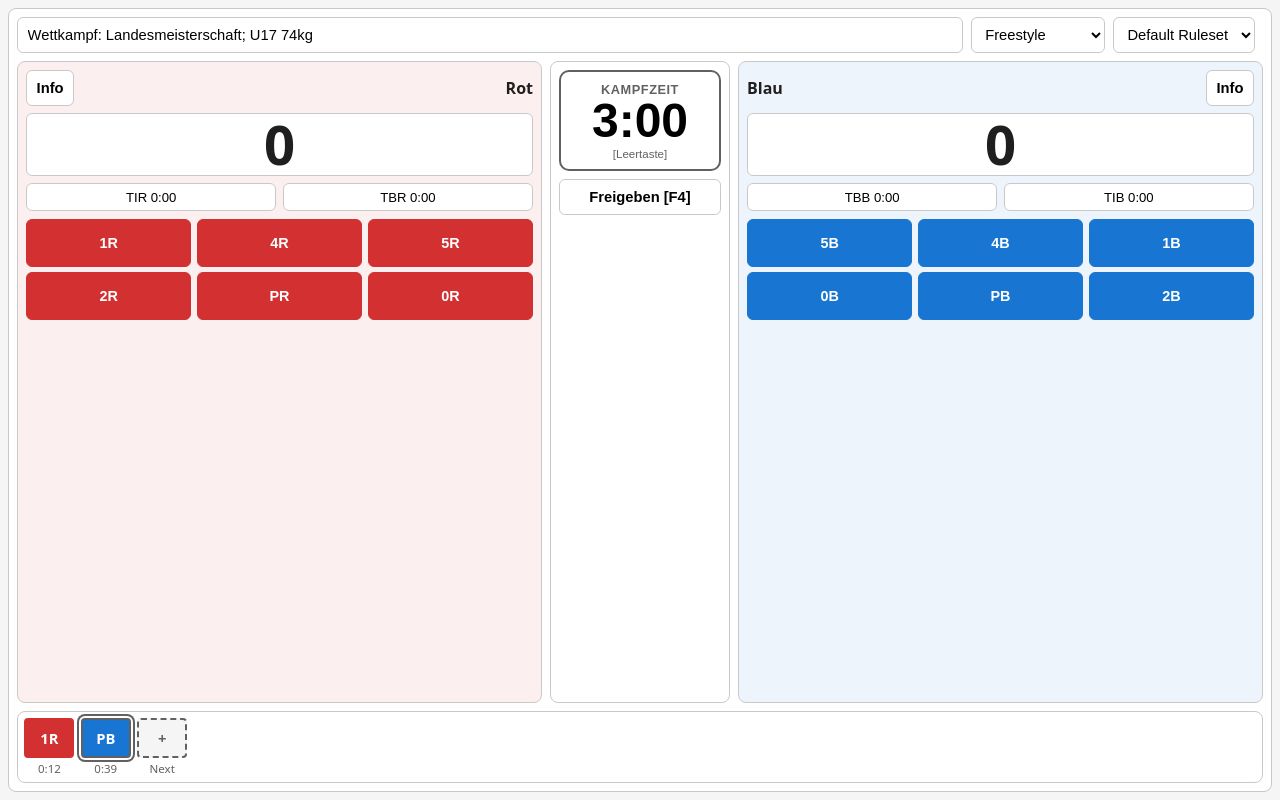
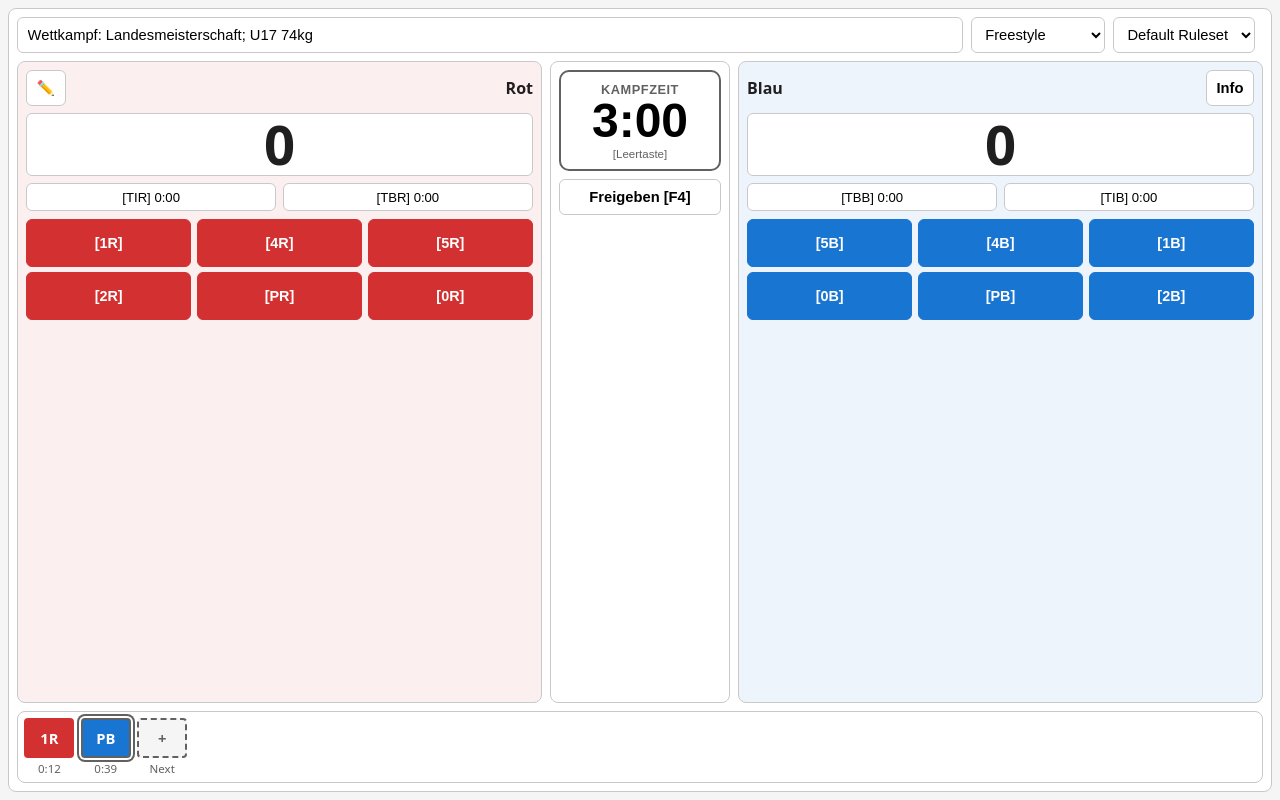
Before and after one commit to 8biz/champ, a website: page protocol/protocol.html in a window 1280 px wide. Drawn offline with Linux system fonts and the light colour scheme.

Commit message:
Made button labels to shortcuts

```diff
--- a/protocol/protocol.html
+++ b/protocol/protocol.html
@@ -354,19 +354,19 @@
 
     <section class="board" aria-label="Bout Area">
       <article class="side red" aria-label="Wrestler Red">
-        <header class="side-head"><button class="action" type="button">Info</button><span>Rot</span></header>
+        <header class="side-head"><button class="action" type="button">✏️</button><span>Rot</span></header>
         <div class="score" aria-label="Score Red">0</div>
         <div class="injury-grid" aria-label="Red Injury Times">
-          <button class="mini-time" type="button">TIR 0:00</button>
-          <button class="mini-time" type="button">TBR 0:00</button>
+          <button class="mini-time" type="button">[TIR] 0:00</button>
+          <button class="mini-time" type="button">[TBR] 0:00</button>
         </div>
         <div class="event-grid" aria-label="Red Event Buttons">
-          <button class="event-btn" type="button">1R</button>
-          <button class="event-btn" type="button">4R</button>
-          <button class="event-btn" type="button">5R</button>
-          <button class="event-btn" type="button">2R</button>
-          <button class="event-btn" type="button">PR</button>
-          <button class="event-btn" type="button">0R</button>
+          <button class="event-btn" type="button">[1R]</button>
+          <button class="event-btn" type="button">[4R]</button>
+          <button class="event-btn" type="button">[5R]</button>
+          <button class="event-btn" type="button">[2R]</button>
+          <button class="event-btn" type="button">[PR]</button>
+          <button class="event-btn" type="button">[0R]</button>
         </div>
       </article>
 
@@ -383,16 +383,16 @@
         <header class="side-head"><span>Blau</span><button class="action" type="button">Info</button></header>
         <div class="score" aria-label="Score Blue">0</div>
         <div class="injury-grid" aria-label="Blue Injury Times">
-          <button class="mini-time" type="button">TBB 0:00</button>
-          <button class="mini-time" type="button">TIB 0:00</button>
+          <button class="mini-time" type="button">[TBB] 0:00</button>
+          <button class="mini-time" type="button">[TIB] 0:00</button>
         </div>
         <div class="event-grid" aria-label="Blue Event Buttons">
-            <button class="event-btn" type="button">5B</button>
-            <button class="event-btn" type="button">4B</button>
-            <button class="event-btn" type="button">1B</button>
-            <button class="event-btn" type="button">0B</button>
-            <button class="event-btn" type="button">PB</button>
-            <button class="event-btn" type="button">2B</button>
+            <button class="event-btn" type="button">[5B]</button>
+            <button class="event-btn" type="button">[4B]</button>
+            <button class="event-btn" type="button">[1B]</button>
+            <button class="event-btn" type="button">[0B]</button>
+            <button class="event-btn" type="button">[PB]</button>
+            <button class="event-btn" type="button">[2B]</button>
         </div>
       </article>
     </section>
```
